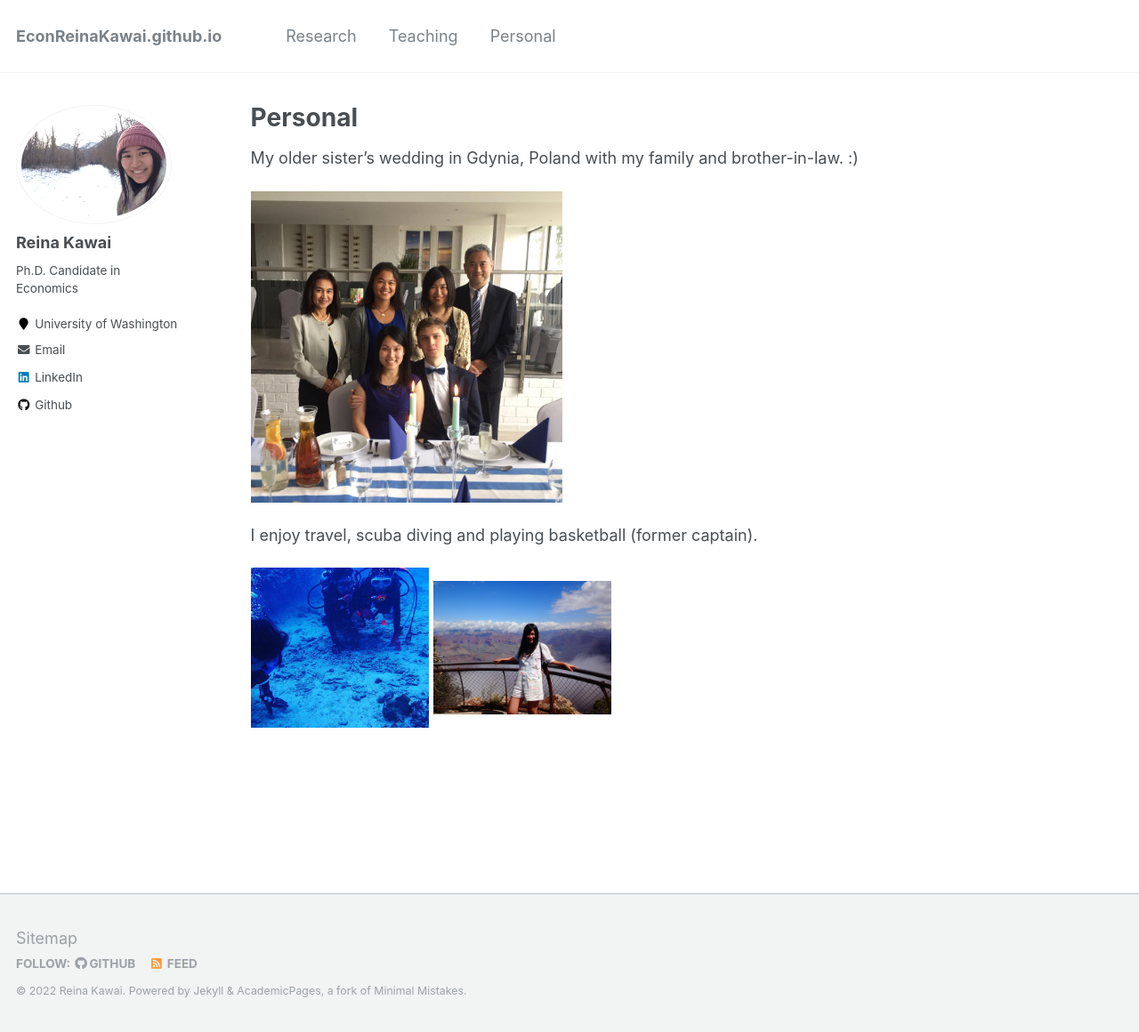
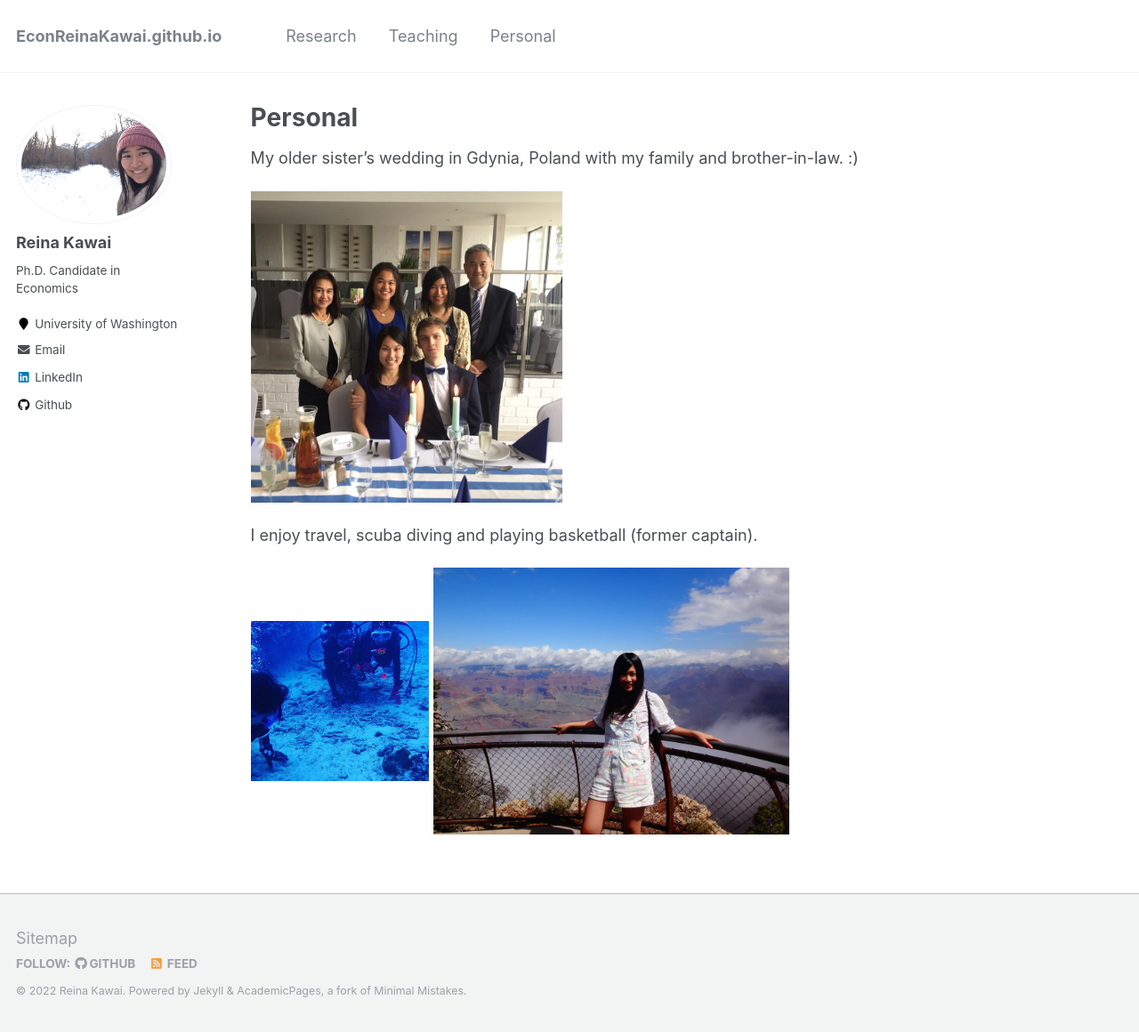
Before and after one commit to Reina-Kawai/Reina-Kawai.github.io, a Jekyll site: the page built from _pages/personal.md, in a window 1280 px wide and 1160 px high. Shown: the whole window at 89% size. Built offline with Jekyll 4.4.1, drawn with Linux system fonts in a browser that asks for light colours.

Commit message:
Update personal.md

```diff
--- a/_pages/personal.md
+++ b/_pages/personal.md
@@ -15,5 +15,5 @@ I enjoy travel, scuba diving and playing basketball (former captain).
 
 <p float="left">
 <img src="https://Reina-Kawai.github.io/images/fam-scuba-diving.jpg" width="200" />
-<img src="https://Reina-Kawai.github.io/images/personal_grand_canyon.jpg" width="200" />
+<img src="https://Reina-Kawai.github.io/images/personal_grand_canyon.jpg" width="400" />
 </p>
```
